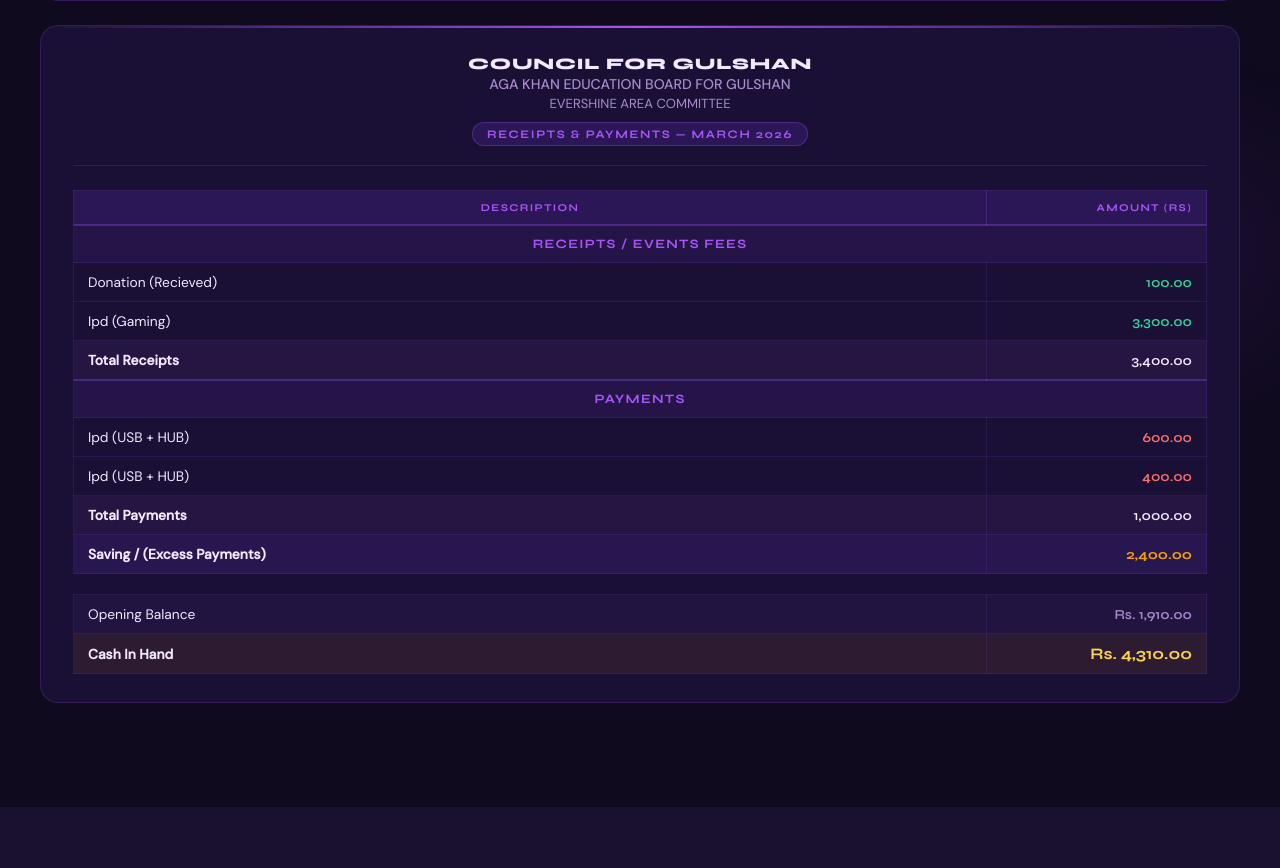
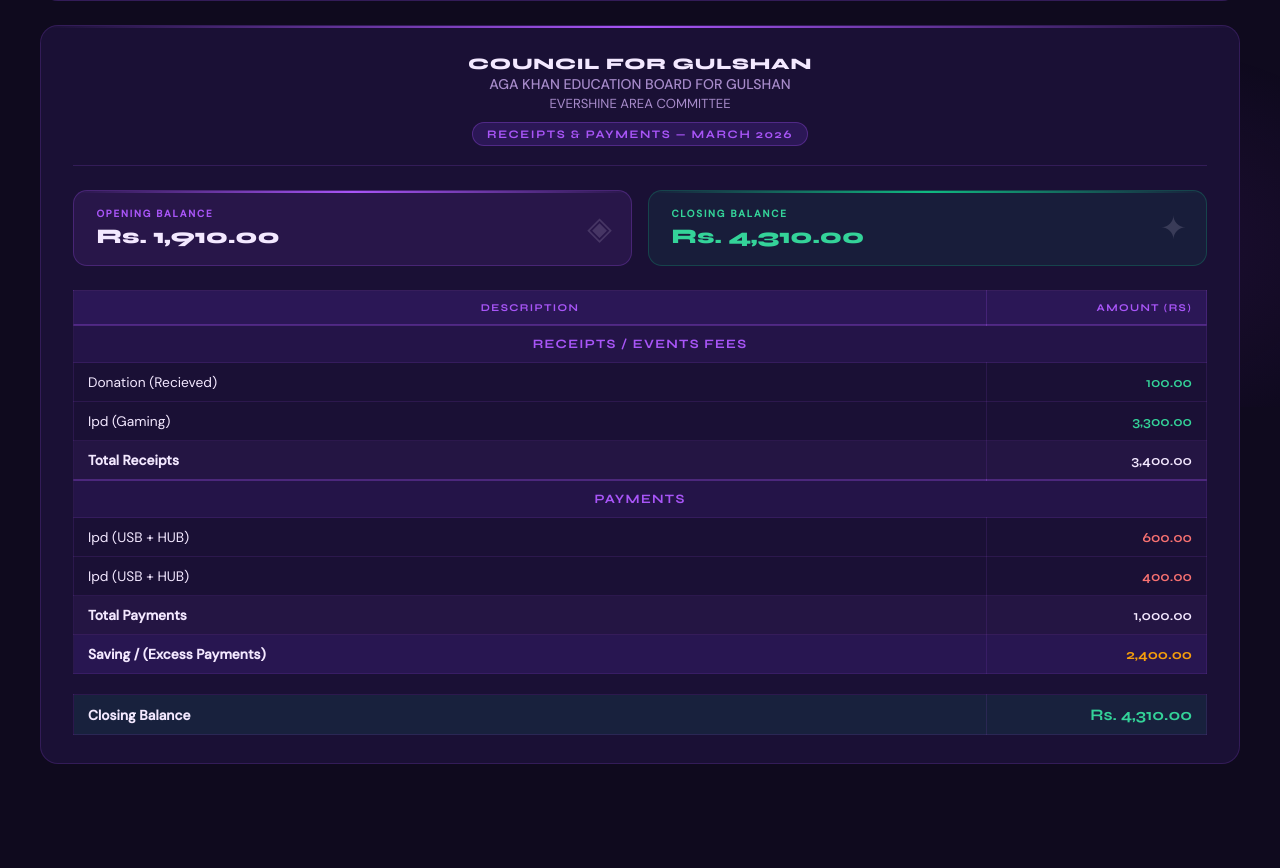
Before and after one commit to Ali-Muhammad-Ai/Evershine-LEB-Finance, a PHP site: page /excel_present.php in a window 1280 px wide. Shown: the part 393-1261 px from the top of the page. Before the commit the page ends 1200 px from the top, so only its background shows below. Run offline with PHP 8.4, Linux system fonts and the light colour scheme; a user stored in the database is signed in; data comes from the database, SQL or seed files in the repository.

Commit message:
Added Closing Balance and Rearranged and styled the Opening Balance

```diff
--- a/excel_present.php
+++ b/excel_present.php
@@ -191,6 +191,49 @@ $totalIncome  = 0;
             color: var(--purple-lite); padding: 4px 14px; border-radius: 50px;
         }
 
+        /* OPENING / CLOSING BALANCE BANNER */
+        .balance-banner {
+            display: flex; gap: 1rem; margin-bottom: 1.5rem; flex-wrap: wrap;
+        }
+        .balance-pill {
+            flex: 1; min-width: 180px;
+            border-radius: 14px; padding: 1rem 1.4rem;
+            display: flex; flex-direction: column; gap: 4px;
+            position: relative; overflow: hidden;
+        }
+        .balance-pill::before {
+            content: ''; position: absolute; top: 0; left: 0; right: 0; height: 2px;
+        }
+        .balance-pill.opening {
+            background: rgba(168,85,247,0.1);
+            border: 1px solid rgba(168,85,247,0.25);
+        }
+        .balance-pill.opening::before {
+            background: linear-gradient(90deg, transparent, #a855f7, transparent);
+        }
+        .balance-pill.closing {
+            background: rgba(16,185,129,0.08);
+            border: 1px solid rgba(16,185,129,0.25);
+        }
+        .balance-pill.closing::before {
+            background: linear-gradient(90deg, transparent, #10b981, transparent);
+        }
+        .balance-pill .pill-label {
+            font-size: 0.62rem; font-weight: 700; letter-spacing: 0.18em;
+            text-transform: uppercase;
+        }
+        .balance-pill.opening .pill-label { color: var(--purple-lite); }
+        .balance-pill.closing .pill-label { color: #34d399; }
+        .balance-pill .pill-amount {
+            font-family: 'Syne', sans-serif; font-size: 1.3rem; font-weight: 800;
+        }
+        .balance-pill.opening .pill-amount { color: var(--text); }
+        .balance-pill.closing .pill-amount { color: #34d399; }
+        .balance-pill .pill-icon {
+            position: absolute; right: 1.2rem; top: 50%; transform: translateY(-50%);
+            opacity: 0.15; font-size: 2rem; pointer-events: none;
+        }
+
         /* RECEIPTS & PAYMENTS TABLE */
         .rp-table { width: 100%; border-collapse: collapse; }
         .rp-table th, .rp-table td {
@@ -217,10 +260,9 @@ $totalIncome  = 0;
         .rp-table .expense-amt { color: #f87171; }
         .rp-table .saving-row td { font-weight: 700; background: rgba(124,58,237,0.15); }
         .rp-table .saving-amt  { color: var(--gold); }
-        .rp-table .cash-row td { font-weight: 700; background: rgba(245,158,11,0.08); }
-        .rp-table .cash-amt    { color: #fcd34d; font-size: 1rem; }
+        .rp-table .cash-row td { font-weight: 700; background: rgba(16,185,129,0.1); }
+        .rp-table .cash-amt    { color: #34d399; font-size: 1rem; }
         .rp-table .spacer td   { height: 8px; background: transparent; border: none; }
-        .rp-table .balance-row td { background: rgba(168,85,247,0.06); }
         .rp-table tbody tr:hover { background: rgba(124,58,237,0.06); }
 
         @media (max-width: 700px) {
@@ -297,6 +339,31 @@ $totalIncome  = 0;
                 <div class="period">Receipts &amp; Payments — <?= htmlspecialchars($selectedMonth) ?> <?= htmlspecialchars($selectedYear) ?></div>
             </div>
 
+            <?php
+            $openingBalance = 0;
+            if (!empty($run)) {
+                $first = $run[0];
+                $openingBalance = ($first['expense_income'] === 'income')
+                    ? (float)$first['money_left'] - (float)$first['cost_profit']
+                    : (float)$first['money_left'] + (float)$first['cost_profit'];
+            }
+            $closingBalance = !empty($run) ? (float)end($run)['money_left'] : 0;
+            ?>
+
+            <!-- OPENING / CLOSING BALANCE BANNER -->
+            <div class="balance-banner">
+                <div class="balance-pill opening">
+                    <span class="pill-label">Opening Balance</span>
+                    <span class="pill-amount">Rs. <?= number_format($openingBalance, 2) ?></span>
+                    <span class="pill-icon">◈</span>
+                </div>
+                <div class="balance-pill closing">
+                    <span class="pill-label">Closing Balance</span>
+                    <span class="pill-amount">Rs. <?= number_format($closingBalance, 2) ?></span>
+                    <span class="pill-icon">✦</span>
+                </div>
+            </div>
+
             <table class="rp-table">
                 <thead>
                     <tr>
@@ -358,27 +425,11 @@ $totalIncome  = 0;
 
                     <tr class="spacer"><td colspan="2"></td></tr>
 
-                    <!-- OPENING BALANCE -->
-                    <tr class="balance-row">
-                        <td>Opening Balance</td>
-                        <td class="amount-cell" style="color:var(--muted);">
-                            Rs. <?php
-                                if (!empty($run)) {
-                                    $first = $run[0];
-                                    $openingBalance = ($first['expense_income'] === 'income')
-                                        ? (float)$first['money_left'] - (float)$first['cost_profit']
-                                        : (float)$first['money_left'] + (float)$first['cost_profit'];
-                                    echo number_format($openingBalance, 2);
-                                } else { echo '0.00'; }
-                            ?>
-                        </td>
-                    </tr>
-
-                    <!-- CASH IN HAND -->
+                    <!-- CLOSING BALANCE -->
                     <tr class="cash-row">
-                        <td>Cash In Hand</td>
+                        <td>Closing Balance</td>
                         <td class="amount-cell cash-amt">
-                            Rs. <?= !empty($run) ? number_format(end($run)['money_left'], 2) : '0.00' ?>
+                            Rs. <?= number_format($closingBalance, 2) ?>
                         </td>
                     </tr>
 
```
Also changed, not shown: download_excel.php (+5 -3 lines).
